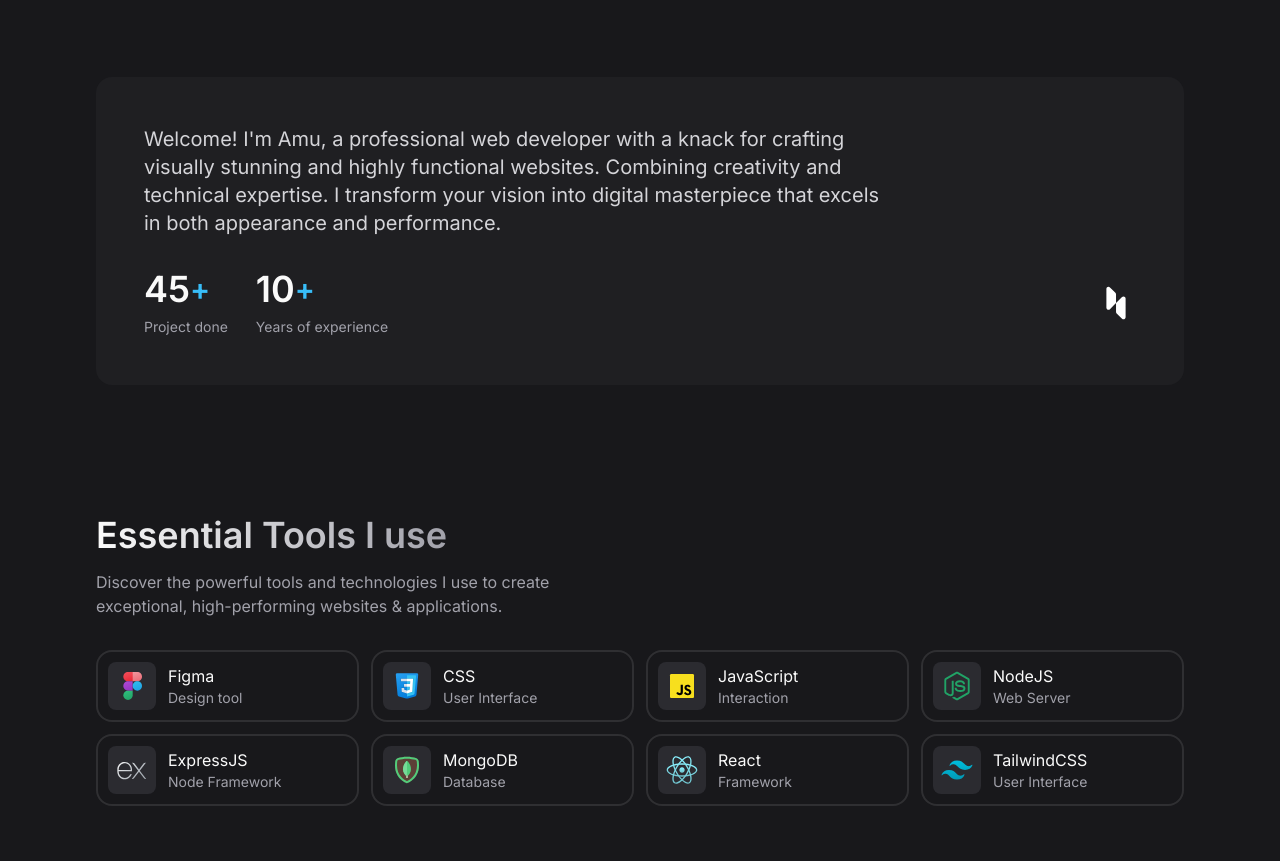
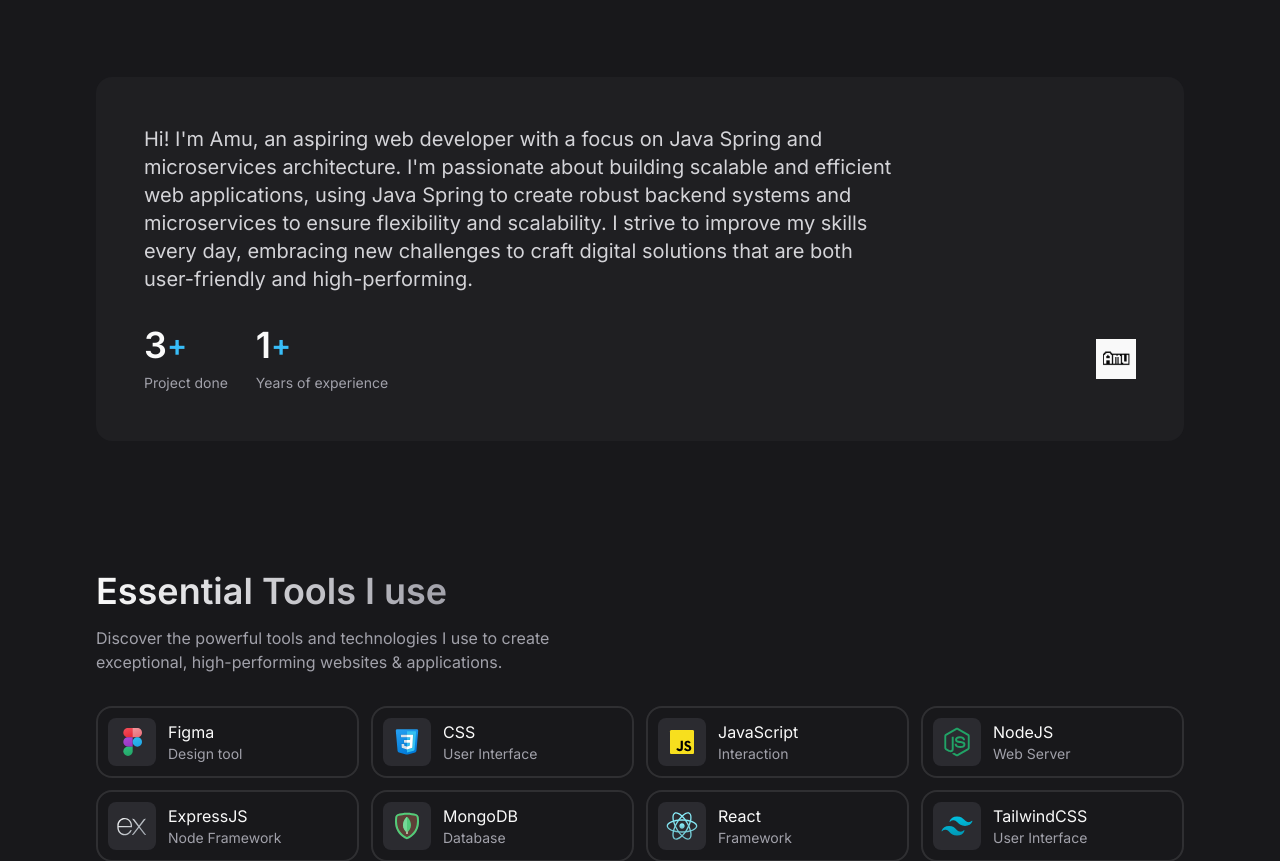
Before and after one commit to quandang08/portfolio, a React (Vite) app: page / in a window 1280 px wide. Shown: the part 780-1641 px from the top of the page. Built offline with nearby package versions, Linux system fonts and the light colour scheme.

Commit message:
WIP: save local changes before pull

```diff
--- a/src/components/About.jsx
+++ b/src/components/About.jsx
@@ -2,60 +2,61 @@
  * @copyright 2025 codewithamu
  * @license Apache-2.0
  */
-import React from 'react'
+import React from "react";
 
 const aboutItems = [
   {
-        label: 'Project done',
-        number: 45
+    label: "Project done",
+    number: 3,
   },
   {
-        label: 'Years of experience',
-        number: 10
-    }
+    label: "Years of experience",
+    number: 1,
+  },
 ];
 
 const About = () => {
   return (
-        <section
-            id='about'
-            className='section'
-        >
-            <div className="container"
-            >
+    <section id="about" className="section">
+      <div className="container">
         <div className="bg-zinc-800/50 p-7 rounded-2xl md:p-12 reveal-up">
           <p className="text-zinc-300 mb-4 md:mb-8 md:text-xl md:max-w-[60ch]">
-                        Welcome! I&apos;m Amu, a professional web developer
-                        with a knack for crafting visually stunning and highly functional websites.
-                        Combining creativity and technical expertise. I transform your vision into digital
-                        masterpiece that excels in both appearance and performance.
+            Hi! I'm Amu, an aspiring web developer with a focus on Java Spring
+            and microservices architecture. I'm passionate about building
+            scalable and efficient web applications, using Java Spring to create
+            robust backend systems and microservices to ensure flexibility and
+            scalability. I strive to improve my skills every day, embracing new
+            challenges to craft digital solutions that are both user-friendly
+            and high-performing.
           </p>
           <div className="flex flex-wrap items-center gap-4 md:gap-7">
-                        {
-                            aboutItems.map(({ label, number }, key) => (
+            {aboutItems.map(({ label, number }, key) => (
               <div key={key}>
                 <div className="flex items-center md:mb-2">
-                                        <span className='text-2xl font-semibold md:text-4xl'>{number}</span>
-                                        <span className='text-sky-400 font-semibold md:text-3xl'>+</span>
+                  <span className="text-2xl font-semibold md:text-4xl">
+                    {number}
+                  </span>
+                  <span className="text-sky-400 font-semibold md:text-3xl">
+                    +
+                  </span>
                 </div>
 
-                                    <p className="text-sm text-zinc-400"
-                                    >{label}</p>
+                <p className="text-sm text-zinc-400">{label}</p>
               </div>
-                            ))
-                        }
+            ))}
 
-                        <img src="/images/logo.svg"
+            <img
+              src="/images/logo-pixel.png"
               width={30}
               height={30}
-                        className='ml-auto md:w-[40px] md:h-[40px]'
-                        alt="logo" />
+              className="ml-auto md:w-[40px] md:h-[40px]"
+              alt="logo"
+            />
           </div>
         </div>
-
       </div>
     </section>
-    )
-}
+  );
+};
 
-export default About
+export default About;
--- a/src/components/Contact.jsx
+++ b/src/components/Contact.jsx
@@ -6,28 +6,28 @@
 
 const socialLinks = [
     {
-        href: 'https://www.github.com/codewithsadee-org',
+        href: 'https://github.com/quandang08',
         icon: <svg width="24" height="24" viewBox="0 0 24 24" fill="none" xmlns="http://www.w3.org/2000/svg">
             <path d="M12 2C6.48603 2 2 6.48604 2 12C2 17.514 6.48603 22 12 22C17.514 22 22 17.514 22 12C22 6.48604 17.514 2 12 2ZM12 3.5C16.7033 3.5 20.5 7.2967 20.5 12C20.5 15.8327 17.9785 19.0613 14.5 20.126V17.5684C14.5 16.6133 13.9497 15.7943 13.1543 15.3867C13.9276 15.2388 14.6457 14.9454 15.249 14.5309C15.8522 14.1165 16.3232 13.5929 16.6228 13.0037C16.9224 12.4145 17.0421 11.7765 16.9718 11.1429C16.9015 10.5093 16.6434 9.89818 16.2188 9.36035C16.4405 8.67771 16.6883 7.48034 16.0996 6.53809C14.9647 6.53809 14.2323 7.31604 13.8828 7.7998C13.2853 7.60352 12.6459 7.5017 12 7.5C11.3537 7.50057 10.7136 7.60139 10.1152 7.79688C9.76487 7.31289 9.03311 6.53809 7.90039 6.53809C7.22486 7.61941 7.64246 8.78228 7.86621 9.25684C7.41288 9.79235 7.12862 10.4078 7.03781 11.0505C6.94699 11.6931 7.05233 12.3438 7.34478 12.9468C7.63723 13.5498 8.10809 14.087 8.71698 14.5124C9.32587 14.9379 10.0546 15.2389 10.8408 15.3896C10.1877 15.7262 9.69864 16.337 9.54883 17.0781H8.8916C8.2431 17.0781 7.99112 16.8146 7.64062 16.3701C7.29463 15.9256 6.92259 15.6269 6.47559 15.5029C6.23459 15.4774 6.07223 15.6607 6.28223 15.8232C6.99173 16.3062 7.0407 17.0968 7.3252 17.6143C7.5842 18.0803 8.11484 18.5 8.71484 18.5H9.5V20.126C6.02153 19.0613 3.5 15.8327 3.5 12C3.5 7.2967 7.29669 3.5 12 3.5Z" fill="currentColor" />
         </svg>,
         alt: 'GitHub'
     },
     {
-        href: 'https://www.linkedin.com/in/codewithsadee',
+        href: 'https://www.linkedin.com/in/quandang08',
         icon: <svg width="24" height="24" viewBox="0 0 24 24" fill="none" xmlns="http://www.w3.org/2000/svg">
             <path d="M5.75 3C4.24011 3 3 4.24011 3 5.75V18.25C3 19.7599 4.24011 21 5.75 21H18.25C19.7599 21 21 19.7599 21 18.25V5.75C21 4.24011 19.7599 3 18.25 3H5.75ZM5.75 4.5H18.25C18.9491 4.5 19.5 5.05089 19.5 5.75V18.25C19.5 18.9491 18.9491 19.5 18.25 19.5H5.75C5.05089 19.5 4.5 18.9491 4.5 18.25V5.75C4.5 5.05089 5.05089 4.5 5.75 4.5ZM7.75 6.5C7.41848 6.5 7.10054 6.6317 6.86612 6.86612C6.6317 7.10054 6.5 7.41848 6.5 7.75C6.5 8.08152 6.6317 8.39946 6.86612 8.63388C7.10054 8.8683 7.41848 9 7.75 9C8.08152 9 8.39946 8.8683 8.63388 8.63388C8.8683 8.39946 9 8.08152 9 7.75C9 7.41848 8.8683 7.10054 8.63388 6.86612C8.39946 6.6317 8.08152 6.5 7.75 6.5ZM7 10C6.7235 10 6.5 10.2235 6.5 10.5V17C6.5 17.2765 6.7235 17.5 7 17.5H8.5C8.7765 17.5 9 17.2765 9 17V10.5C9 10.2235 8.7765 10 8.5 10H7ZM10.5 10C10.2235 10 10 10.2235 10 10.5V17C10 17.2765 10.2235 17.5 10.5 17.5H12C12.2765 17.5 12.5 17.2765 12.5 17V13.25C12.5 12.5605 13.0605 12 13.75 12C14.4395 12 15 12.5605 15 13.25V17C15 17.2765 15.2235 17.5 15.5 17.5H17C17.2765 17.5 17.5 17.2765 17.5 17V13C17.5 11.3455 16.1545 10 14.5 10C13.731 10 13.0315 10.293 12.5 10.7705V10.5C12.5 10.2235 12.2765 10 12 10H10.5Z" fill="currentColor" />
         </svg>,
         alt: 'LinkedIn'
     },
     {
-        href: 'https://x.com/codewithsadee_',
+        href: 'https://x.com/',
         icon: <svg width="24" height="24" viewBox="0 0 24 24" fill="none" xmlns="http://www.w3.org/2000/svg">
             <path d="M6.25 3C4.46403 3 3 4.46403 3 6.25V17.75C3 19.536 4.46403 21 6.25 21H17.75C19.536 21 21 19.536 21 17.75V6.25C21 4.46403 19.536 3 17.75 3H6.25ZM6.25 4.5H17.75C18.725 4.5 19.5 5.27497 19.5 6.25V17.75C19.5 18.725 18.725 19.5 17.75 19.5H6.25C5.27497 19.5 4.5 18.725 4.5 17.75V6.25C4.5 5.27497 5.27497 4.5 6.25 4.5ZM6.91406 7L10.7822 12.5283L6.91113 17H7.93262L11.2344 13.1758L13.9102 17H17.1289L13.0127 11.1172L16.5684 7H15.5684L12.5615 10.4717L10.1328 7H6.91406ZM8.46777 7.84766H9.74902L15.5752 16.1523H14.2939L8.46777 7.84766Z" fill="currentColor" />
         </svg>,
         alt: 'Twitter X'
     },
     {
-        href: 'https://www.instagram.com/codewithsadee',
+        href: 'https://www.instagram.com/quanhs0971/',
         icon: <svg width="25" height="24" viewBox="0 0 25 24" fill="none" xmlns="http://www.w3.org/2000/svg">
             <path d="M8.75 2.5C5.58319 2.5 3 5.08319 3 8.25V15.75C3 18.9164 5.5831 21.5 8.75 21.5H16.25C19.4165 21.5 22 18.9165 22 15.75V8.25C22 5.0831 19.4164 2.5 16.25 2.5H8.75ZM8.75 4H16.25C18.6056 4 20.5 5.8939 20.5 8.25V15.75C20.5 18.1055 18.6055 20 16.25 20H8.75C6.3939 20 4.5 18.1056 4.5 15.75V8.25C4.5 5.89381 6.39381 4 8.75 4ZM17.5 6C16.9475 6 16.5 6.4475 16.5 7C16.5 7.5525 16.9475 8 17.5 8C18.0525 8 18.5 7.5525 18.5 7C18.5 6.4475 18.0525 6 17.5 6ZM12.5 7C9.74759 7 7.5 9.24759 7.5 12C7.5 14.7524 9.74759 17 12.5 17C15.2524 17 17.5 14.7524 17.5 12C17.5 9.24759 15.2524 7 12.5 7ZM12.5 8.5C14.4416 8.5 16 10.0584 16 12C16 13.9416 14.4416 15.5 12.5 15.5C10.5584 15.5 9 13.9416 9 12C9 10.0584 10.5584 8.5 12.5 8.5Z" fill="currentColor" />
         </svg>,
--- a/src/components/Footer.jsx
+++ b/src/components/Footer.jsx
@@ -3,7 +3,6 @@
  * @license Apache-2.0
  */
 
-import React from 'react'
 import { ButtonPrimary } from './Button';
 
 const sitemap = [
@@ -32,23 +31,15 @@
 const socials = [
     {
         label: 'GitHub',
-        href: 'https://www.github.com/codewithsadee-org'
+        href: 'https://github.com/quandang08'
     },
     {
         label: 'LinkedIn',
-        href: 'https://www.linkedin.com/in/codewithsadee'
-    },
-    {
-        label: 'Twitter X',
-        href: 'https://x.com/codewithsadee_'
+        href: 'https://www.linkedin.com/in/quandang08'
     },
     {
         label: 'Instagram',
-        href: 'https://www.instagram.com/codewithsadee'
-    },
-    {
-        label: 'CodePen',
-        href: 'https://codepen.io/codewithsadee'
+        href: 'https://www.instagram.com/quanhs0971/'
     }
 ];
 
--- a/src/components/Header.jsx
+++ b/src/components/Header.jsx
@@ -17,7 +17,7 @@
             flex justify-between items-center md:px-6 md:grid md:grid-cols-[1fr,3fr,1fr]">
                 <h1>
                     <a href="/" className='logo'>
-                        <img src="/images/logo.svg" width={40} height={40} alt="Amu" />
+                        <img src="/images/logo-pixel.png" width={40} height={40} alt="Amu" />
                     </a>
                 </h1>
 
```
Also changed, not shown: public/images/logo-pixel.png (added). Lines whose indentation alone changed are shown as unchanged.
